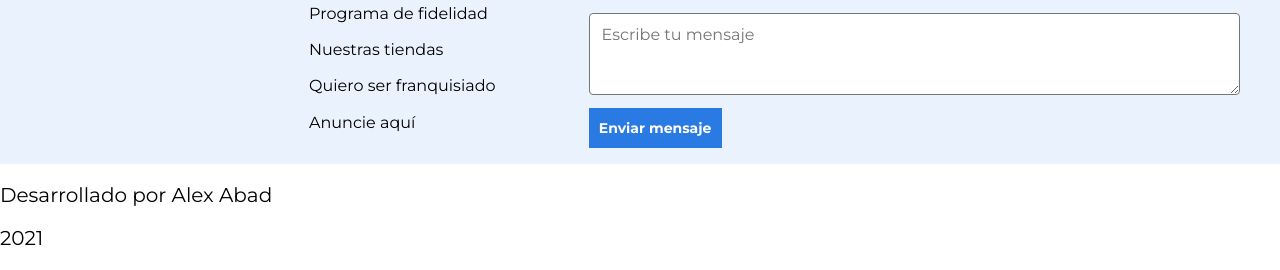
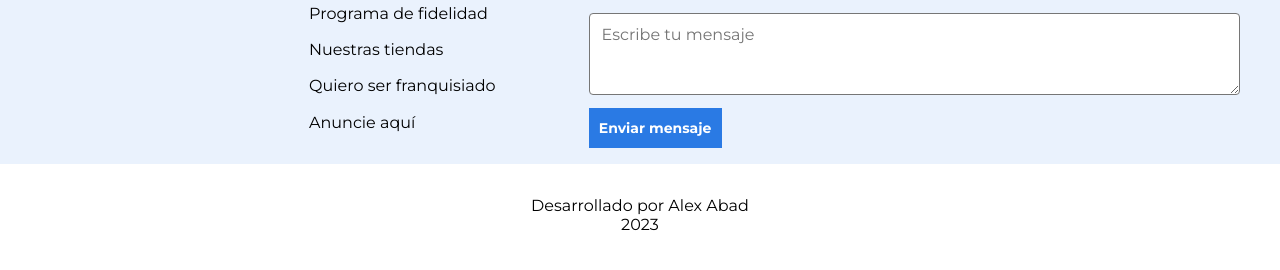
Before and after one commit to alexabadp/alura-e-commerce, a website: page index.html in a window 1280 px wide. Shown: the part 1709-1979 px from the top of the page. Drawn offline with Linux system fonts and the light colour scheme.

Commit message:
seccion footer estilos

```diff
--- a/index.html
+++ b/index.html
@@ -463,9 +463,9 @@
       </div>
     </section>
 
-    <footer>
+    <footer class="footer">
       <p>Desarrollado por Alex Abad</p>
-      <p>2021</p>
+      <p>2023</p>
     </footer>
   </body>
 </html>
--- /dev/null
+++ b/src/scss/layout/_footer.scss
@@ -0,0 +1,10 @@
+.footer {
+  padding: 32px;
+  p {
+    margin: 0;
+    font-size: 16px;
+    font-weight: 500;
+    line-height: 19px;
+    text-align: center;
+  }
+}
--- a/src/scss/layout/_index.scss
+++ b/src/scss/layout/_index.scss
@@ -2,3 +2,4 @@
 @forward "banner";
 @forward "productos";
 @forward "rodapie";
+@forward "footer";
```
Also changed, not shown: build/css/app.css.
